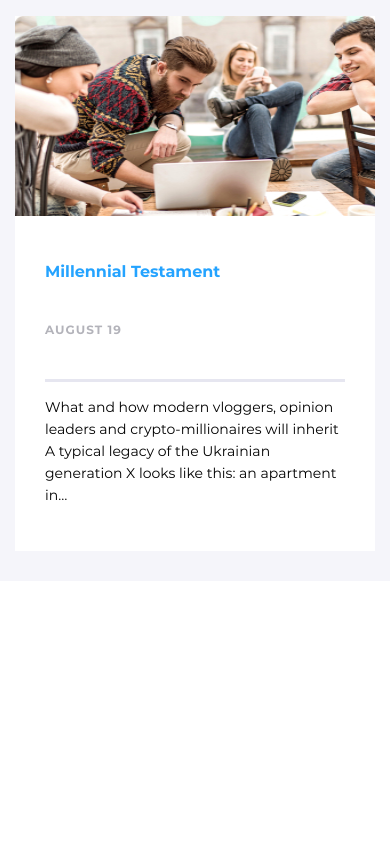
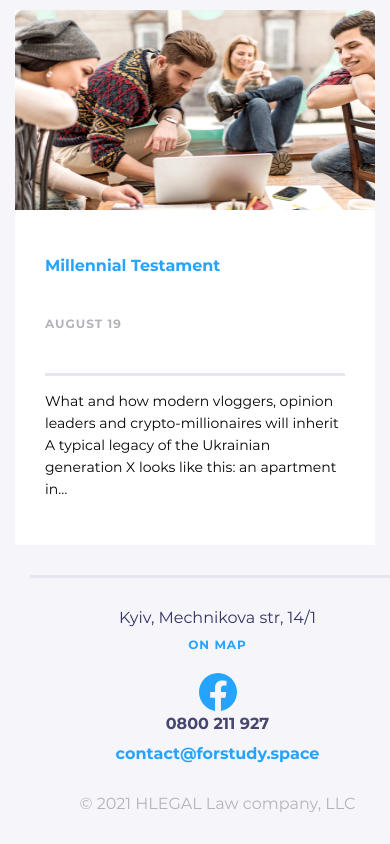
Before and after one commit to Shevanov-Vladyslav/project, a website: page app/index.html in a window 390 px wide. Shown: the part 7152-7996 px from the top of the page. Before the commit the page ends 7733 px from the top, so only its background shows below. Drawn offline with Linux system fonts and the light colour scheme.

Commit message:
first page done

```diff
--- a/app/index.html
+++ b/app/index.html
@@ -364,6 +364,20 @@
             </div>
         </section>
     </main>
+    <footer class="footer">
+        <div class="container footer__wrap">
+                <p class="footer__wrap-addresses">Kyiv, Mechnikova str, 14/1</p>
+                <a class="footer__wrap-map" href="#"> on map</a>
+                <p class="footer__wrap-inc">© 2021 HLEGAL Law company, LLC</p>
+                <a class=footer__wrap-facebook" aria-label="Facebook" href="#">
+                    <svg width="38" height="38" viewBox="0 0 38 38" fill="none" xmlns="http://www.w3.org/2000/svg">
+                        <path d="M38 19.1161C38 8.55857 29.4934 0 19 0C8.50658 0 0 8.55857 0 19.1161C0 28.6575 6.94803 36.5659 16.0312 38V24.6419H11.207V19.1161H16.0312V14.9046C16.0312 10.1136 18.8678 7.46723 23.2078 7.46723C25.2866 7.46723 27.4609 7.84059 27.4609 7.84059V12.545H25.0651C22.7048 12.545 21.9688 14.0185 21.9688 15.5302V19.1161H27.2383L26.3959 24.6419H21.9688V38C31.052 36.5659 38 28.6575 38 19.1161Z" fill="#24A3FF"/>
+                    </svg>
+                </a>
+                <a class="footer__wrap-tel" href="tel:0800211927" >0800 211 927</a>
+                <a class="footer__wrap-email" href="mailto:contact@forstudy.space" >contact@forstudy.space</a>
+        </div>
+    </footer>
 </body>
 <script src="./js/script.js"></script>
 </html>
--- a/app/sass/_variable.scss
+++ b/app/sass/_variable.scss
@@ -25,3 +25,4 @@ $ten: #282240;
 $eleven: #1D4568;
 $twelve: #000000;
 $news-back: #F5F5FA;
+$phone: #46466E;
--- /dev/null
+++ b/app/sass/blocks/_footer.scss
@@ -0,0 +1,130 @@
+.footer {
+    background: $news-back;
+    &__wrap {
+        border-top: 3px solid $point-af-bef;
+        padding: 30px 0;
+        margin: 0 30px;
+        display: grid;
+        grid-template-columns:  auto auto auto auto 1fr;
+        grid-template-rows: 1fr 1fr;
+        grid-template-areas: "one  one one two three"
+                             "four five six six six";
+        justify-content: start;
+        align-items: center;
+
+    &-addresses {
+        grid-area: one;
+        margin: 0;
+        font-size: 16px;
+        line-height: 20px;
+        color: $menu-back;
+        &::after {
+            content: ' ';
+            width: 6px;
+            height: 6px;
+            background-image: url("../../img/point.svg");
+            background-repeat: no-repeat;
+            background-position: center center;
+            padding: 0 10px;
+        }
+    }
+    &-map {
+        grid-area: two;
+        font-weight: 700;
+        font-size: 12px;
+        line-height: 15px;
+        letter-spacing: 1px;
+        text-transform: uppercase;
+        text-decoration: none;
+        color: $links;
+    }
+    &-inc {
+        grid-area: three;
+        justify-self: end;
+        margin: 0;
+        font-size: 16px;
+        line-height: 20px;
+        color: $gray-text;
+    }
+    &-facebook {
+        grid-area: four;
+    }
+    &-tel {
+        grid-area: five;
+        font-weight: 700;
+        font-size: 16px;
+        line-height: 20px;
+        color: $phone;
+        text-decoration: none;
+        &::after {
+            content: ' ';
+            width: 6px;
+            height: 6px;
+            background-image: url("../../img/point.svg");
+            background-repeat: no-repeat;
+            background-position: center center;
+            padding: 0 10px;
+        }
+        &::before {
+            content: ' ';
+            width: 6px;
+            height: 6px;
+            background-image: url("../../img/point.svg");
+            background-repeat: no-repeat;
+            background-position: center center;
+            padding: 0 10px;
+        }
+    }
+    &-email {
+        grid-area: six;
+        font-weight: 700;
+        font-size: 16px;
+        line-height: 20px;
+        color: $links;
+        text-decoration: none;
+    }
+}
+}
+
+@media screen and (max-width: 660px){
+    .footer {
+        &__wrap {
+            grid-template-columns: 1fr;
+            grid-template-rows: repeat(6, auto);
+            grid-template-areas: "one"
+                                 "two"
+                                 "four"
+                                 "five"
+                                 "six"
+                                 "three";
+            justify-items: center;
+            &-addresses {
+                padding-bottom: 10px;
+                &::after {
+                    display: none;
+                }
+            }
+            &-map {
+                padding-bottom: 20px;
+            }
+            &-facebook {
+                padding-bottom: 10px;
+            }
+            &-tel {
+                padding-bottom: 10px;
+                &::after {
+                    display: none;
+                }
+                &::before {
+                    display: none;
+                }
+            }
+            &-email {
+                padding-bottom: 30px;
+            }
+            &-inc {
+                justify-self: center;
+            }
+        }
+    }
+}
--- a/app/sass/blocks/_header__top.scss
+++ b/app/sass/blocks/_header__top.scss
@@ -226,6 +226,10 @@
             &-addresses {
                 display: none;;
             }
+            &-logo {
+                width: 74px;
+                height: 57px;
+            }
             &-tel {
                 justify-self: end;
                 &::after {
@@ -262,13 +266,6 @@
             background-color: $overlay
         }
     }
-    //.container::after {
-    //    position: fixed;
-    //    max-width: 500px;
-    //    min-width: 375px;
-    //    height: 45px;
-    //    background: rgba(245, 245, 250, 0.2);
-    //}
 
     .stop-scroll {
         overflow: hidden;
--- a/app/sass/style.scss
+++ b/app/sass/style.scss
@@ -9,3 +9,4 @@
 @import "blocks/slider";
 @import "blocks/sponsors";
 @import "blocks/news";
+@import "blocks/footer";
```
Also changed, not shown: app/css/style.css, app/img/footer-face.svg (added), app/img/point.svg (added), 1 other file.
